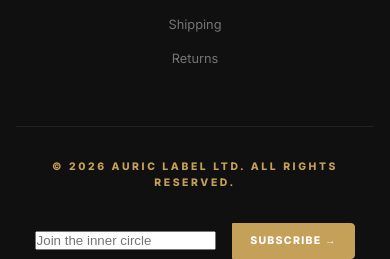
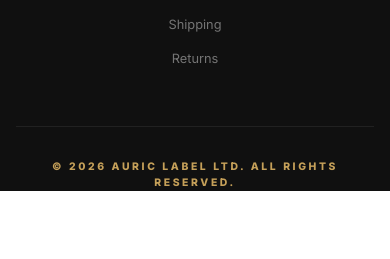
Before and after one commit to arjunbabu9656/auric-ecommerce, a Django app: page /accounts/profile/ in a window 390 px wide. Shown: the part 1862-2121 px from the top of the page. After the commit the page ends 2053 px from the top, so only its background shows below. Run offline with Django 5.2, Linux system fonts and the light colour scheme; the visitor is signed in with stand-in values (Sample User, id 1); data that the repository does not hold is empty; some web fonts are replaced.

Commit message:
Final Refinements: Fixed footer, category links, and responsiveness

```diff
--- a/static/css/styles.css
+++ b/static/css/styles.css
@@ -637,6 +637,12 @@
   }
   .cat-card--lg { grid-row: auto; height: 60vw; grid-column: span 2; }
   .cat-card { height: 45vw; }
+}
+
+@media (max-width: 480px) {
+  .cats__grid { grid-template-columns: 1fr; }
+  .cat-card, .cat-card--lg { height: 75vw; grid-column: span 1; }
+  .cat-card__name { font-size: 1.15rem; }
 }
 
 @media (max-width: 480px) {
--- a/templates/accounts/profile.html
+++ b/templates/accounts/profile.html
@@ -84,7 +84,7 @@
                 </div>
 
                 <p class="mt-lg" style="text-align: center; font-size: 0.65rem; color: var(--muted); line-height: 1.6; padding: 0 1rem;">
-                    Your profile is part of the AURIC inner circle. <br> Need assistance? <a href="#" style="color: var(--dark); font-weight: 700; text-decoration: underline;">Contact Support</a>
+                    Your profile is part of the AURIC inner circle. <br> Need assistance? <a href="{% url 'contact' %}" style="color: var(--dark); font-weight: 700; text-decoration: underline;">Contact Support</a>
                 </p>
             </div>
         </div>
--- a/templates/base.html
+++ b/templates/base.html
@@ -127,13 +127,6 @@
 
             <div class="footer__bottom">
                 <span class="text-meta" style="font-size: 0.65rem;">&copy; 2026 Auric Label Ltd. All Rights Reserved.</span>
-                <div class="footer__newsletter">
-                    <form method="post" action="#" style="display: flex; gap: 1rem; align-items: center;">
-                        {% csrf_token %}
-                        <input type="email" placeholder="Join the inner circle" class="footer__email-input">
-                        <button type="submit" class="footer__email-btn">Subscribe &rarr;</button>
-                    </form>
-                </div>
             </div>
         </div>
     </footer>
--- a/templates/store/index.html
+++ b/templates/store/index.html
@@ -115,21 +115,21 @@
                     <span class="cat-card__cta">Shop Now</span>
                 </div>
             </a>
-            <a href="{% url 'product_list' %}" class="cat-card reveal" style="transition-delay:100ms;">
+            <a href="{% url 'product_list' %}?category=men" class="cat-card reveal" style="transition-delay:100ms;">
                 <img src="/media/categories/category_men_1773082495281.png" alt="Men's" class="cat-card__img">
                 <div class="cat-card__body">
                     <h3 class="cat-card__name">Men's Collection</h3>
                     <span class="cat-card__cta">Shop Now</span>
                 </div>
             </a>
-            <a href="{% url 'product_list' %}" class="cat-card reveal" style="transition-delay:150ms;">
+            <a href="{% url 'product_list' %}?category=women" class="cat-card reveal" style="transition-delay:150ms;">
                 <img src="/media/categories/category_women_1773082512416.png" alt="Women's" class="cat-card__img">
                 <div class="cat-card__body">
                     <h3 class="cat-card__name">Women's Collection</h3>
                     <span class="cat-card__cta">Shop Now</span>
                 </div>
             </a>
-            <a href="{% url 'product_list' %}" class="cat-card reveal" style="transition-delay:200ms;">
+            <a href="{% url 'product_list' %}?category=essentials" class="cat-card reveal" style="transition-delay:200ms;">
                 <img src="/media/categories/category_essentials_1773082528120.png" alt="Essentials" class="cat-card__img">
                 <div class="cat-card__body">
                     <h3 class="cat-card__name">Essentials</h3>
```
